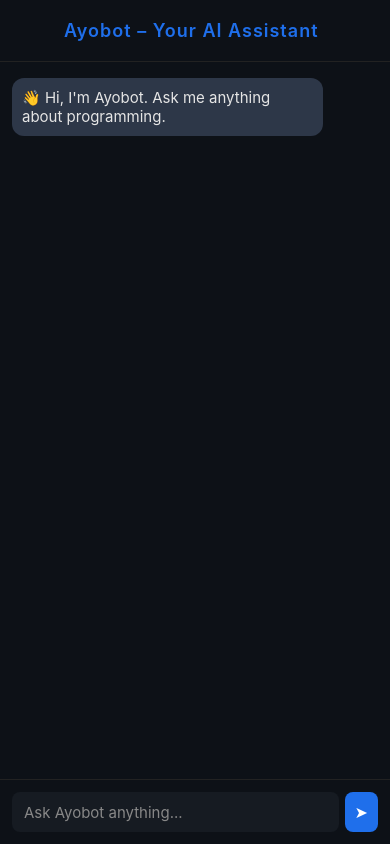
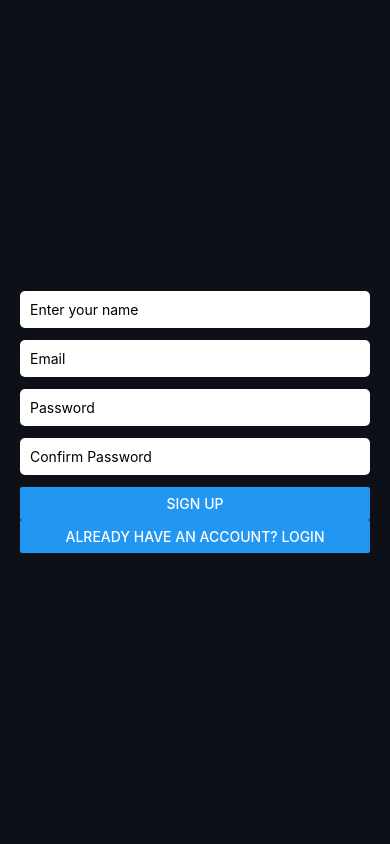
Before and after one commit to Pappyjay157/ayobot-Frontend, a React Native app: screen /Signup in a window 390 px wide. Built offline with nearby package versions, Linux system fonts and the light colour scheme.

Commit message:
sign up screen updated

```diff
--- a/App.tsx
+++ b/App.tsx
@@ -1,19 +1,35 @@
 import React, { useState } from 'react';
 import { SafeAreaView, StatusBar } from 'react-native';
+import { NavigationContainer } from '@react-navigation/native';
+import { createStackNavigator } from '@react-navigation/stack';
 import ChatScreen from './screens/ChatScreen';
 import AyobotIntro from './components/AyobotIntro';
+import SignupScreen from './screens/SignupScreen';
+
+
+const Stack = createStackNavigator();
 
 export default function App() {
   const [showIntro, setShowIntro] = useState(true);
 
+
+  if (showIntro){
+    return (
+      <SafeAreaView style={{ flex: 1, backgroundColor: '#0D1117' }}>
+        <StatusBar barStyle="light-content" />
+        <AyobotIntro onDone={() => setShowIntro(false)} />
+      </SafeAreaView>
+    );
+  }
+
   return (
-    <SafeAreaView style={{ flex: 1, backgroundColor: '#0D1117' }}>
+    <NavigationContainer>
       <StatusBar barStyle="light-content" />
-      {showIntro ? (
-        <AyobotIntro onDone={() => setShowIntro(false)} />
-      ) : (
-        <ChatScreen />
-      )}
-    </SafeAreaView>
+      <Stack.Navigator screenOptions={{ headerShown: false }}>
+        <Stack.Screen name="Signup" component={SignupScreen} />
+        <Stack.Screen name="Chat" component={ChatScreen} />
+      </Stack.Navigator>
+    </NavigationContainer>
+
   );
 }
--- a/screens/SignupScreen.tsx
+++ b/screens/SignupScreen.tsx
@@ -0,0 +1,79 @@
+import React, { useState } from 'react';
+import { View, TextInput, Button, StyleSheet } from 'react-native';
+
+interface FormData{
+    name: string;
+    email: string;
+    password: string;
+    confirmPassword: string;
+}
+
+const SignupScreen: React.FC = () => {
+    const [formData, setFormData] = useState<FormData>({
+        name: '',
+        email: '',
+        password: '',
+        confirmPassword: '',
+    });
+
+    const handleChange = (name: keyof FormData, value: string) => {
+        setFormData((prev) => ({ ...prev, [name]: value }));
+    };
+
+    const handleSubmit = () => {
+        console.log(formData)
+    };
+    return (
+        <View style={styles.container}>
+            <TextInput
+                placeholder="Enter your name"
+                value={formData.name}
+                onChangeText={(text) => handleChange('name', text)}
+                style={styles.input}
+
+
+                />
+            <TextInput
+                placeholder="Email"
+                value={formData.email}
+                onChangeText={(text) => handleChange('email', text)}
+                autoCapitalize='none'
+                keyboardType="email-address"
+                style={styles.input}
+                />
+            <TextInput
+                placeholder="Password"
+                value={formData.password}
+                onChangeText={(text) => handleChange('password', text)}
+                secureTextEntry
+                style={styles.input}
+            />
+            <TextInput
+                placeholder="Confirm Password"
+                value={formData.confirmPassword}
+                onChangeText={(text) => handleChange('confirmPassword', text)}
+                secureTextEntry
+                style={styles.input}
+            />
+
+            <Button title="Sign Up" onPress={handleSubmit} />
+            <Button title="Already have an account? Login" />
+
+            </View>
+
+
+
+    );
+
+};
+
+const styles = StyleSheet.create({
+  container: {
+    flex: 1,
+    backgroundColor: '#0D1117',
+    justifyContent: 'center',
+    padding: 20,
+  },
+  input: { backgroundColor: '#fff', marginBottom: 12, padding: 10, borderRadius: 5 },
+});
+export default SignupScreen;
```
Also changed, not shown: package.json (+7 -3 lines), 1 other file (tests, documents, lock files or other folders).
